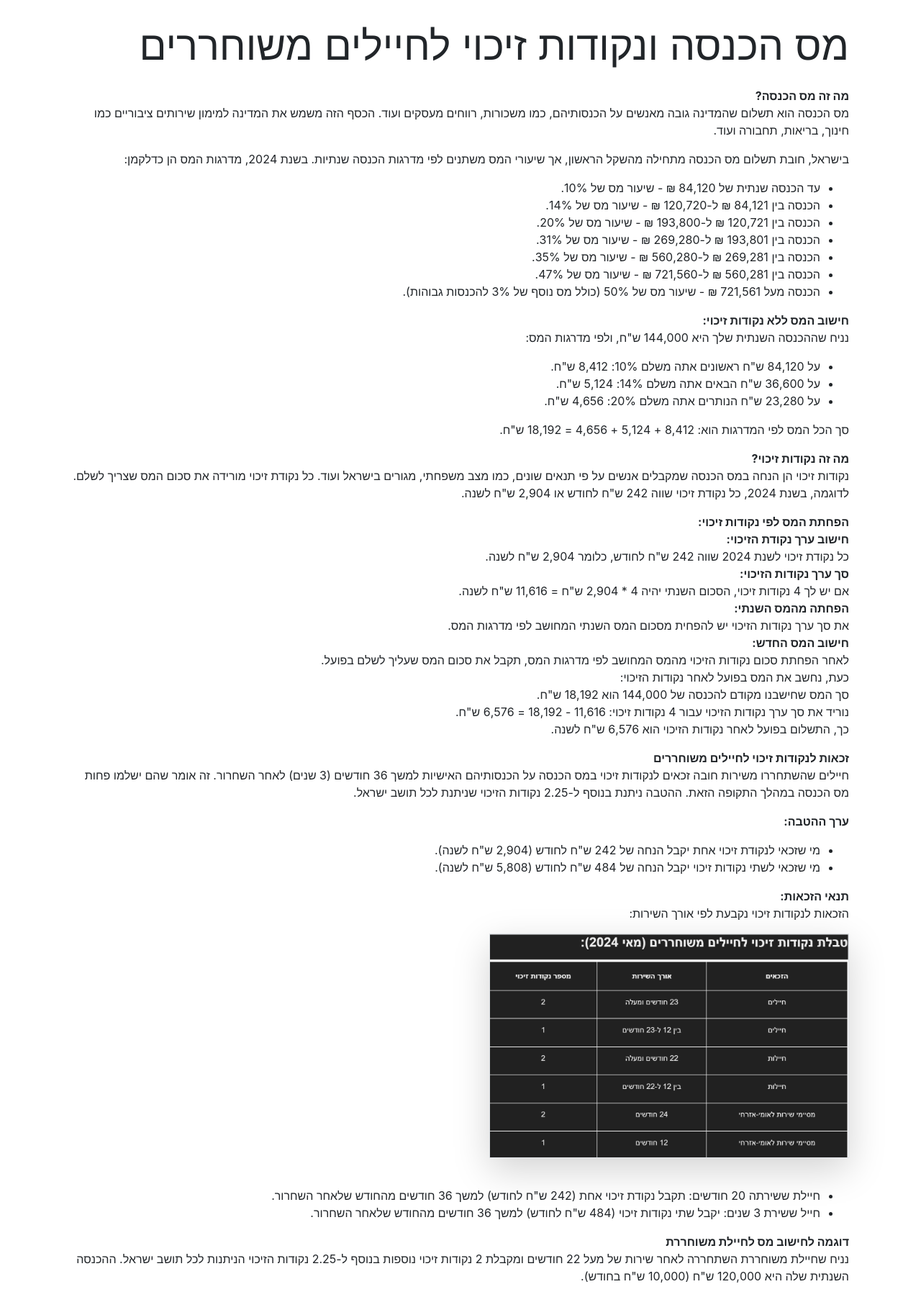
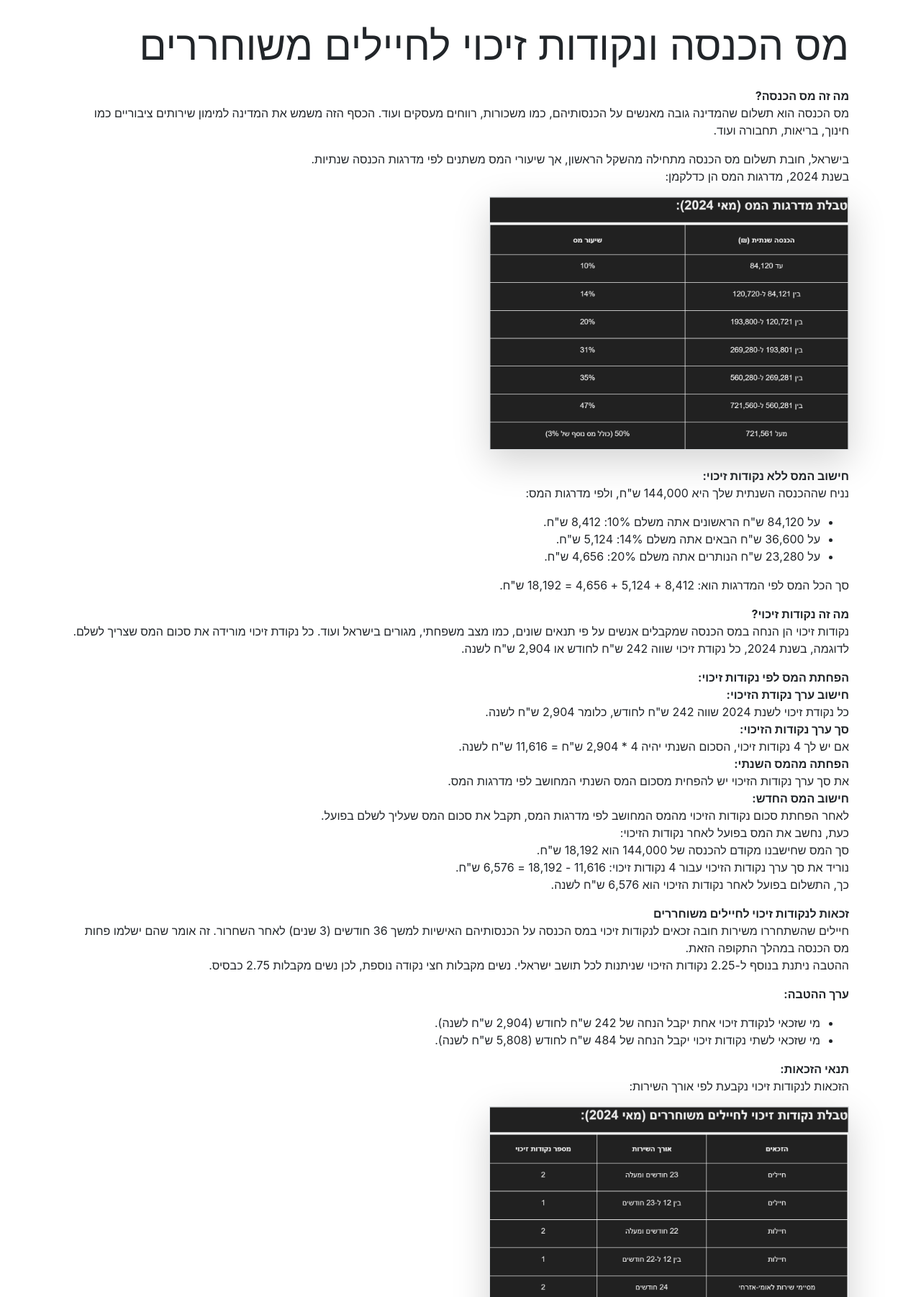
Before and after one commit to MaayanGiladOfer/Hamadrich-Lamishtachrer, a Flask app: template app/templates/page5.html in a window 1280 px wide. Shown: the part 56-1858 px from the top of the page at 72% size. Run offline with Flask 3, Linux system fonts and the light colour scheme; the template is opened without the code that fills it, so the values that code supplies are empty; some libraries are stand-ins or nearby versions.

Commit message:
finished income tax page5.html and added a picture to it.

```diff
--- a/app/templates/page5.html
+++ b/app/templates/page5.html
@@ -13,23 +13,22 @@
   </p>
 
   <p class="mb-3">
-    בישראל, חובת תשלום מס הכנסה מתחילה מהשקל הראשון, אך שיעורי המס משתנים לפי מדרגות הכנסה שנתיות. בשנת 2024, מדרגות המס הן כדלקמן:
-    <ul>
-      <li>עד הכנסה שנתית של 84,120 ₪ - שיעור מס של 10%.</li>
-      <li>הכנסה בין 84,121 ₪ ל-120,720 ₪ - שיעור מס של 14%.</li>
-      <li>הכנסה בין 120,721 ₪ ל-193,800 ₪ - שיעור מס של 20%.</li>
-      <li>הכנסה בין 193,801 ₪ ל-269,280 ₪ - שיעור מס של 31%.</li>
-      <li>הכנסה בין 269,281 ₪ ל-560,280 ₪ - שיעור מס של 35%.</li>
-      <li>הכנסה בין 560,281 ₪ ל-721,560 ₪ - שיעור מס של 47%.</li>
-      <li>הכנסה מעל 721,561 ₪ - שיעור מס של 50% (כולל מס נוסף של 3% להכנסות גבוהות).</li>
-    </ul>
+    בישראל, חובת תשלום מס הכנסה מתחילה מהשקל הראשון, אך שיעורי המס משתנים לפי מדרגות הכנסה שנתיות. <br> בשנת 2024, מדרגות המס הן כדלקמן:
   </p>
+
+  <img
+  src="{{ url_for('static', filename='tax-steps.png') }}"
+  class="img-fluid border rounded-3 shadow-lg mb-4"
+  alt="Tax Credit example"
+  width="500"
+  height="500"
+/>
 
   <p class="mb-3">
     <strong>חישוב המס ללא נקודות זיכוי:</strong><br />
     נניח שההכנסה השנתית שלך היא 144,000 ש"ח, ולפי מדרגות המס:
     <ul>
-      <li>על 84,120 ש"ח ראשונים אתה משלם 10%: 8,412 ש"ח.</li>
+      <li>על 84,120 ש"ח הראשונים אתה משלם 10%: 8,412 ש"ח.</li>
       <li>על 36,600 ש"ח הבאים אתה משלם 14%: 5,124 ש"ח.</li>
       <li>על 23,280 ש"ח הנותרים אתה משלם 20%: 4,656 ש"ח.</li>
     </ul>
@@ -68,7 +67,7 @@
 
   <p class="mb-3">
     <strong>זכאות לנקודות זיכוי לחיילים משוחררים</strong><br />
-    חיילים שהשתחררו משירות חובה זכאים לנקודות זיכוי במס הכנסה על הכנסותיהם האישיות למשך 36 חודשים (3 שנים) לאחר השחרור. זה אומר שהם ישלמו פחות מס הכנסה במהלך התקופה הזאת. ההטבה ניתנת בנוסף ל-2.25 נקודות הזיכוי שניתנת לכל תושב ישראל.
+    חיילים שהשתחררו משירות חובה זכאים לנקודות זיכוי במס הכנסה על הכנסותיהם האישיות למשך 36 חודשים (3 שנים) לאחר השחרור. זה אומר שהם ישלמו פחות מס הכנסה במהלך התקופה הזאת. <br> ההטבה ניתנת בנוסף ל-2.25 נקודות הזיכוי שניתנות לכל תושב ישראלי. נשים מקבלות חצי נקודה נוספת, לכן נשים מקבלות 2.75 כבסיס.
   </p>
 
   <p class="mb-3">
@@ -101,41 +100,40 @@
 
   <p class="mb-3">
     <strong>דוגמה לחישוב מס לחיילת משוחררת</strong><br />
-    נניח שחיילת משוחררת השתחררה לאחר שירות של מעל 22 חודשים ומקבלת 2 נקודות זיכוי נוספות בנוסף ל-2.25 נקודות הזיכוי הניתנות לכל תושב ישראל. ההכנסה השנתית שלה היא 120,000 ש"ח (10,000 ש"ח בחודש).
+    נניח שחיילת משוחררת השתחררה לאחר שירות של מעל 22 חודשים ומקבלת 2 נקודות זיכוי נוספות בנוסף ל-2.25 נקודות הזיכוי הניתנות לכל תושב ישראל פלוס חצי נקודה בגלל שהיא אישה. ההכנסה השנתית שלה היא 126,000 ש"ח (10,500 ש"ח בחודש).
     <ul>
       <li><strong>חישוב המס ללא נקודות זיכוי:</strong><br />
         על 84,120 ש"ח ראשונים היא תשלם 10%: 8,412 ש"ח.<br />
-        על 35,880 ש"ח הבאים היא תשלם 14%: 5,023 ש"ח.<br />
-        סך הכל המס לפי המדרגות הוא: 8,412 + 5,023 = 13,435 ש"ח.
+        על 41880 ש"ח הבאים היא תשלם 14%: 5,863 ש"ח.<br />
+        סך הכל המס לפי המדרגות הוא: 8,412 + 5,863 = 14,275 ש"ח.
       </li>
       <li><strong>חישוב נקודות הזיכוי:</strong><br />
-        חיילת משוחררת עם 2 נקודות זיכוי נוספות ו-2.25 נקודות זיכוי על היותה תושבת ישראל:<br />
-        סך הכל 4.25 נקודות זיכוי.<br />
+        חיילת משוחררת עם 2 נקודות זיכוי נוספות ו-2.75 נקודות זיכוי על היותה תושבת ישראל:<br />
+        סך הכל 4.75 נקודות זיכוי.<br />
         כל נקודת זיכוי שווה 2,904 ש"ח לשנה.<br />
-        סך הכל ערך נקודות הזיכוי: 4.25 * 2,904 = 12,342 ש"ח לשנה.
+        סך הכל ערך נקודות הזיכוי: 4.75 * 2,904 = 13,794 ש"ח לשנה.
       </li>
       <li><strong>הפחתת נקודות הזיכוי מהמס השנתי:</strong><br />
-        סך המס לפני זיכוי: 13,435 ש"ח.<br />
-        הפחתת ערך נקודות הזיכוי: 12,342 - 13,435 = 1,093 ש"ח.<br />
-        כך, התשלום בפועל לאחר נקודות הזיכוי הוא 1,093 ש"ח לשנה.
+        סך המס לפני זיכוי: 14,275 ש"ח.<br />
+        הפחתת ערך נקודות הזיכוי: 13,794 - 14,275 = 481 ש"ח.<br />
+        כך, התשלום בפועל לאחר נקודות הזיכוי הוא 481 ש"ח לשנה.
       </li>
     </ul>
   </p>
 
   <p class="mb-3">
     <strong>תהליך מימוש הזכות</strong><br />
-    <strong>שכירים:</strong> צריכים למלא טופס 101 ולמסור אותו למעסיק בתחילת שנת
-    המס. יש לצרף תעודת שחרור או סיום שירות.<br />
-    <strong>עצמאים:</strong> ימלאו את הפרטים הרלוונטיים בצירוף תעודת שחרור/סיום
-    שירות כאשר יגישו בסוף השנה את הדוח השנתי למס הכנסה.
+    <strong>שכירים:</strong> צריכים למלא <a href="https://www.gov.il/BlobFolder/service/itc101/he/Service_Pages_Income_tax_itc101.pdf" target="_blank">טופס 101</a> ולמסור אותו למעסיק בתחילת שנת המס. יש לצרף <a href="https://ishurim.prat.idf.il/Account/Login?ReturnUrl=%2f" target="_blank">תעודת שחרור</a> או סיום שירות.<br />
+    <strong>עצמאים:</strong> ימלאו את הפרטים הרלוונטיים בצירוף תעודת שחרור/סיום שירות כאשר יגישו בסוף השנה את הדוח השנתי למס הכנסה.
   </p>
 
   <p class="mb-3">
     <strong>מידע נוסף</strong><br />
     <ul>
-      <li>ההטבה ניתנת בנוסף ל-2.25 נקודות הזיכוי שניתנות לכל תושב ישראל.</li>
-      <li>חיילים משוחררים שעבדו במקום עבודה מסוים לפני הגיוס זכאים לחזור לאותו מקום עבודה לאחר השחרור.</li>
-      <li>לפרטים נוספים ניתן לבקר באתר האגף והקרן לחיילים משוחררים ובאתר רשות המסים.</li>
+      <li>ההטבה ניתנת בנוסף ל-2.25 נקודות הזיכוי שניתנות לכל תושב ישראל. נשים מקבלות חצי נקודה נוספת, לכן נשים מקבלות 2.75 כבסיס.</li>
+      <li>לפרטים נוספים ניתן לבקר באתר <a href="https://www.hachvana.mod.gov.il/Benefits/migufey/Pages/kitsbat.aspx" target="_blank">האגף והקרן לחיילים משוחררים</a> ובאתר <a href="https://www.misim.gov.il/" target="_blank">רשות המסים</a>.</li>
+      <li>לסימולטור מס הכנסה <a href="https://secapp.taxes.gov.il/srsimulatorNZ/#/simulatorMasHachnasah#top" target="_blank">לחצו כאן</a></li>
+
     </ul>
   </p>
   <a href="{{ url_for('page', page_id=5) }}" class="btn btn-primary"
```
Also changed, not shown: app/static/tax-steps.png (added).
